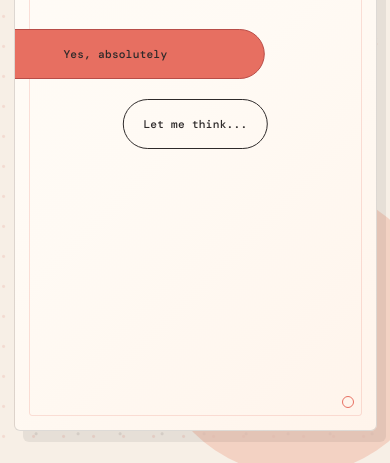
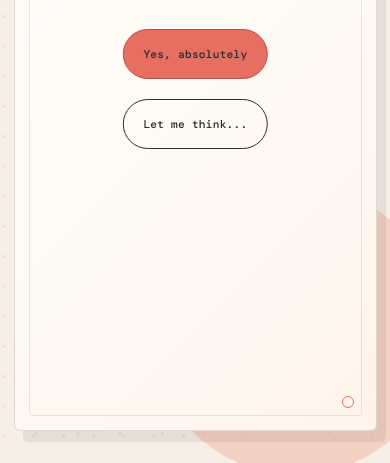
Before and after one commit to halwin/kristal, a plain HTML site: page index.html in a window 390 px wide. Shown: the part 439-902 px from the top of the page. Drawn offline with nearby package versions, Linux system fonts and the light colour scheme.

Commit message:
Add files via upload

```diff
--- a/styles.css
+++ b/styles.css
@@ -433,6 +433,8 @@ h1 {
 
   .buttons .button-yes {
     top: 0;
+    left: 50%;
+    width: auto;
   }
 
   .button {
```
